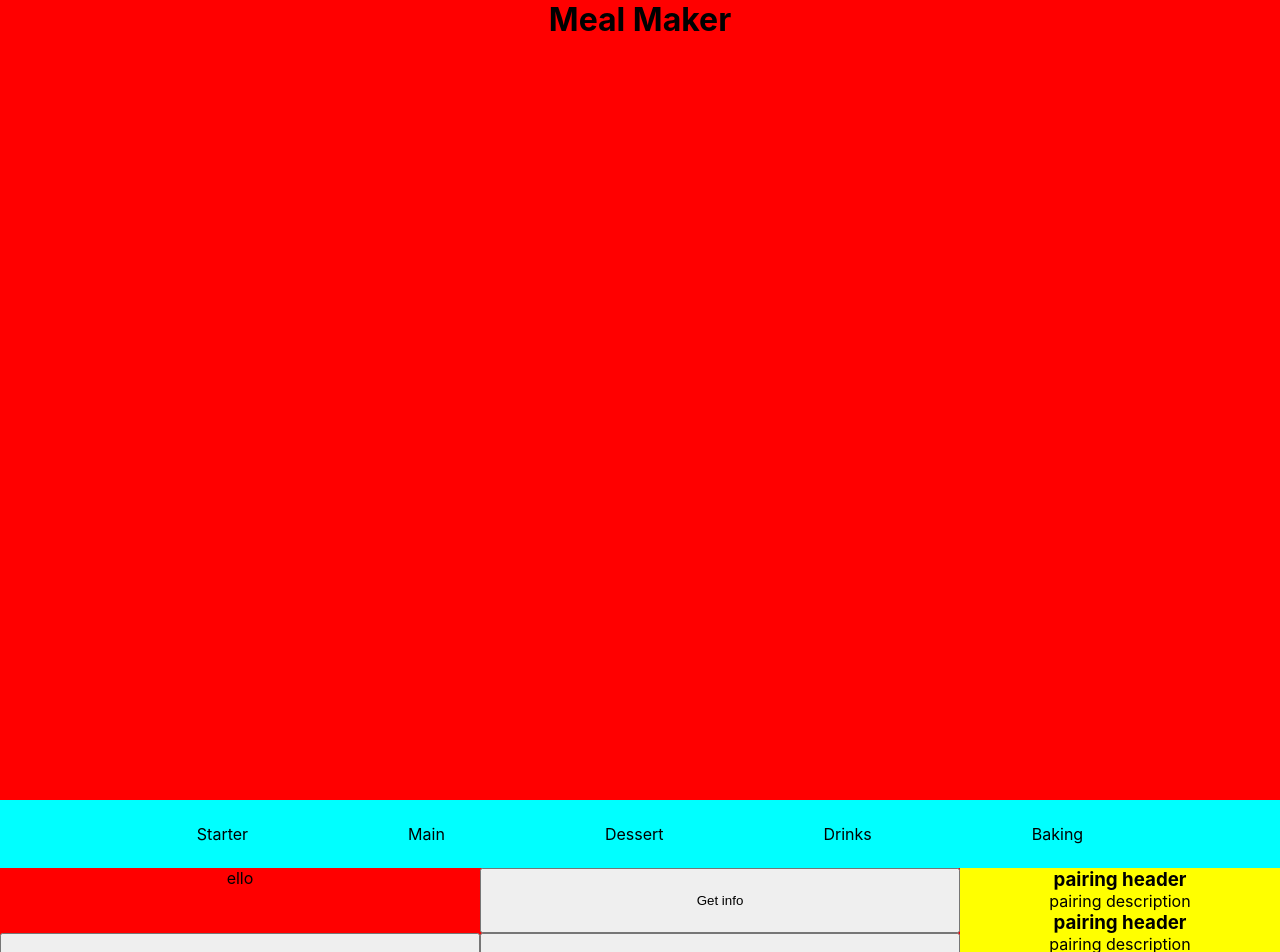
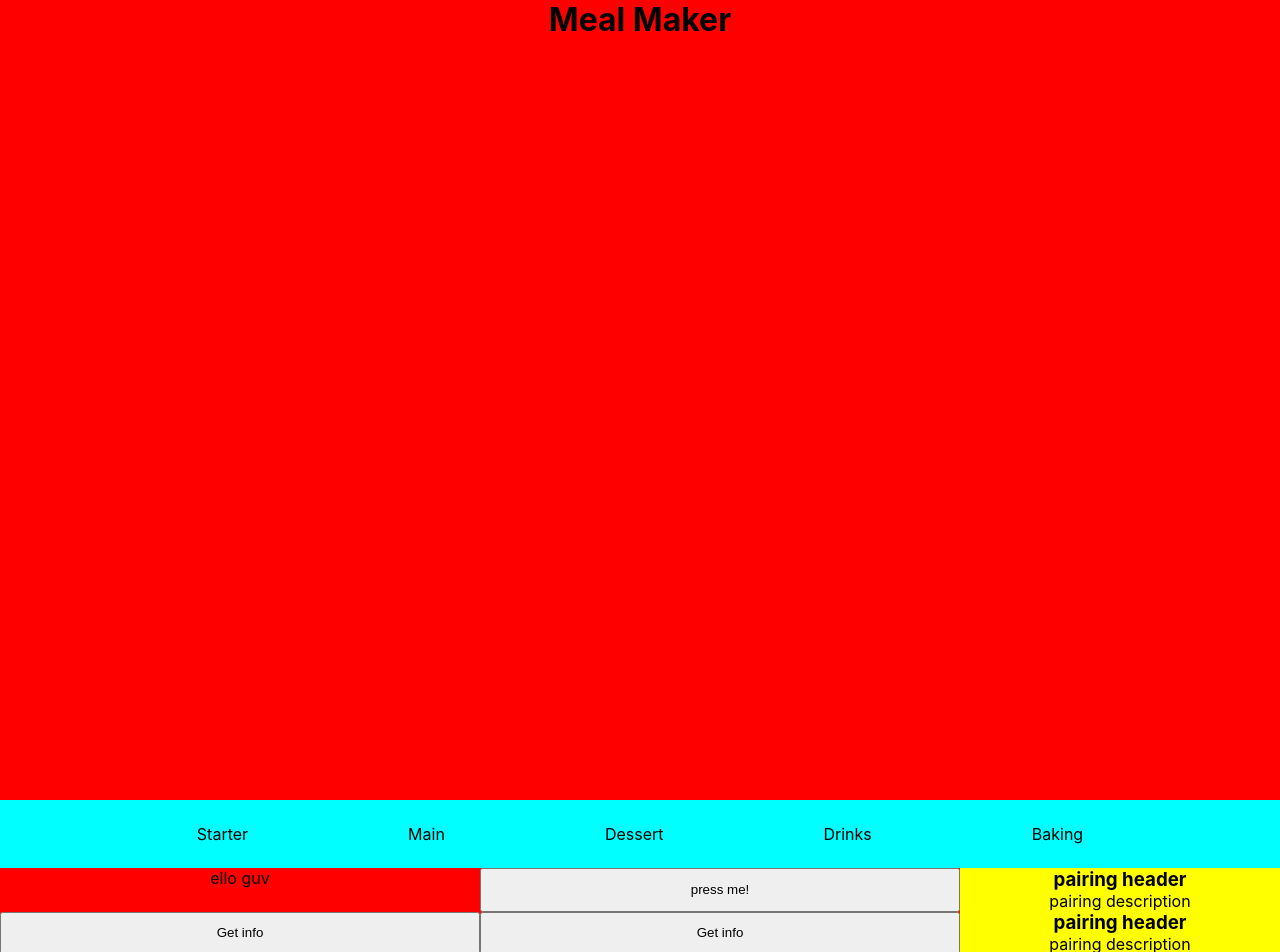
Before and after one commit to Neil-McCarthy/Meal-Maker---React, a React (Create React App) app: page / in a window 1280 px wide. Shown: the top 952 px of the page. Built offline with nearby package versions, Linux system fonts and the light colour scheme.

Commit message:
seperate function call - failure

```diff
--- a/src/App.js
+++ b/src/App.js
@@ -20,18 +20,17 @@ function App() {
     const data = await response.json();
     //console.log(data);
     const transformedMealInfo = data.map(mealData => {
-      console.log(mealData);
       mealsInfo = mealData.mains;
-      console.log(mealsInfo);
       return {
-        title: mealsInfo[mealNumber].title,
-        ingrediants: mealsInfo[mealNumber].ingrediants,
-        images: mealsInfo[mealNumber].images,
-        steps: mealsInfo[mealNumber].Steps,
-        seasoningMeat: mealsInfo[mealNumber].SeasoningTheMeat,
-        seasoningSauce: mealsInfo[mealNumber].Seasoning_the_Sauce
+        title: mealsInfo.title,
+        ingrediants: mealsInfo.ingrediants,
+        images: mealsInfo.images,
+        steps: mealsInfo.Steps,
+        seasoningMeat: mealsInfo.SeasoningTheMeat,
+        seasoningSauce: mealsInfo.Seasoning_the_Sauce
       }
     })
+    //console.log(mealsInfo);
     setMealContent(mealsInfo);
     setIsLoading(false);
     setCatagorySelected(mealNumber)
@@ -54,7 +53,7 @@ function App() {
           <button onClick={() => fetchMealInfo(0)}>Get info</button>
           <button onClick={() => fetchMealInfo(1)}>Get info</button>
           <button onClick={() => fetchMealInfo(2)}>Get info</button>
-          {!isLoading && mealContent.length > 0 && console.log(mealContent)}
+          {!isLoading && mealContent.length > 0}
           {!isLoading && mealContent.length === 0 && console.log('no info')}
           {isLoading && console.log('loading')}
         </main>
--- a/src/Content/DisplayAllOptions.js
+++ b/src/Content/DisplayAllOptions.js
@@ -1,15 +1,18 @@
-import React from "react";
+import React, { useState } from "react";
 
 // let sectionPosition;
-let catagoryInfo;
-const displayAllOptions = (props) => {
+const DisplayAllOptions = (props) => {
+    const [output, setOutput] = useState("ello guv");
+
     if (props.mealInformation.length > 0) {
-        if (props.catagory === 0) {
-            catagoryInfo = props.mealInformation.mains;
+        for (let specificMeal = 0;specificMeal < props.mealInformation.length;specificMeal++) {
         }
-        for (let specificMeal = 0;specificMeal < catagoryInfo.length;specificMeal++) {
-            console.timeLog(catagoryInfo[specificMeal]);
-        }
+    }
+
+    function changeContent() {
+        let placeHolder = props.mealInformation;
+        console.log(placeHolder);
+        //setOutput(placeHolder);
     }
     // let totalSections = [];
     // for (let index=0;index<10;index++) {
@@ -23,9 +26,12 @@ const displayAllOptions = (props) => {
 
     return (
         <React.Fragment>
-            <p>ello</p>
+            <p>{output}</p>
+            <button onClick={() => changeContent()}>
+                press me!
+            </button>
         </React.Fragment>
     )
 }
 
-export default displayAllOptions;
+export default DisplayAllOptions;
```
